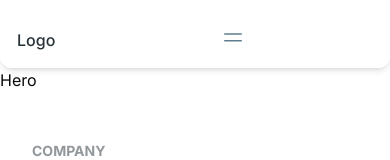
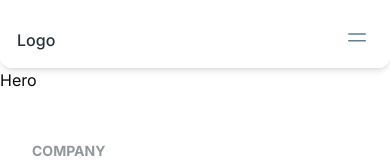
Before and after one commit to idctag/tech-company, a Next.js app: page / in a window 390 px wide. Shown: the top 160 px of the page. Built offline with nearby package versions, Linux system fonts and the light colour scheme.

Commit message:
mobile nav fix

```diff
--- a/src/components/nav/TailwindNav.tsx
+++ b/src/components/nav/TailwindNav.tsx
@@ -150,7 +150,7 @@ export function ComplexNavbar() {
 
   return (
     <Navbar className="mx-auto max-w-screen-xl p-2 lg:rounded-full lg:pl-6 mt-3">
-      <div className="relative mx-auto grid grid-cols-3  text-blue-gray-900">
+      <div className="relative mx-auto flex justify-between lg:grid lg:grid-cols-3  text-blue-gray-900">
         <Typography
           as="a"
           href="#"
```
